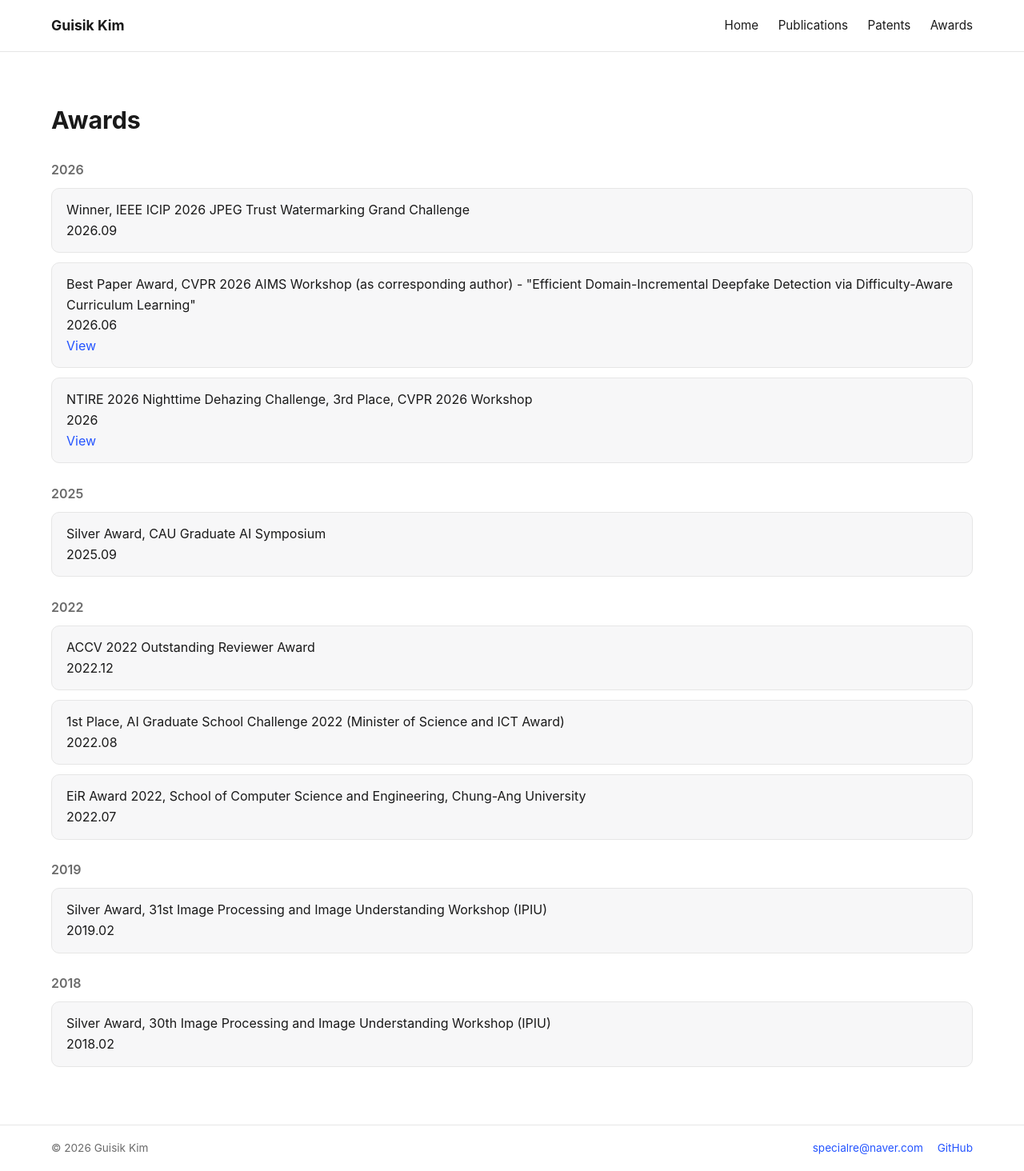
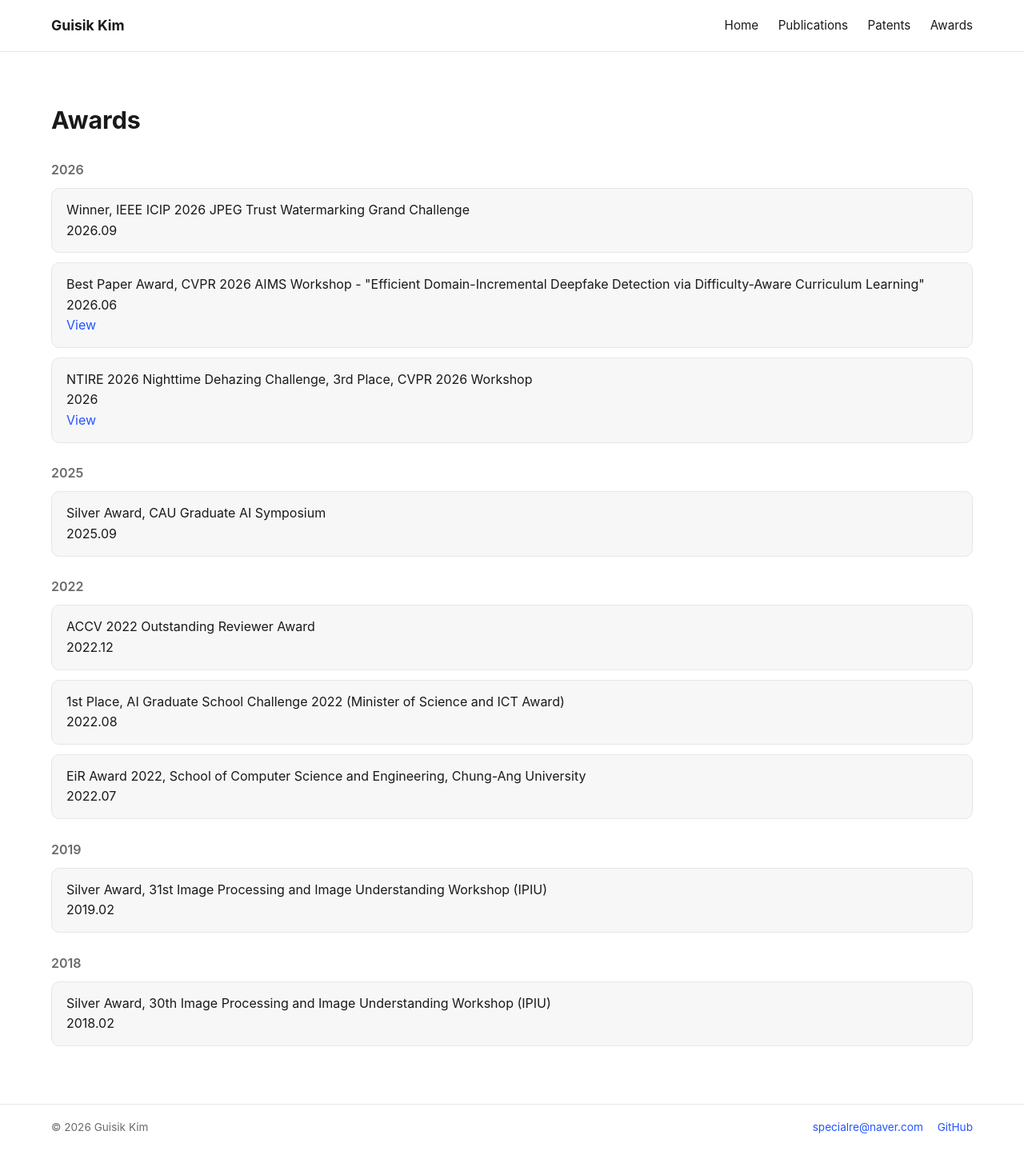
Before and after one commit to HIGHGUINet/HIGHGUINet.github.io, a Jekyll site: the page built from awards.md, in a window 1280 px wide. Shown: the whole page at 80% size. Built offline with Jekyll 4.4.1, drawn with Linux system fonts in a browser that asks for light colours; after the commit the page ends 1439 px from its top, so only the background shows below that.

Commit message:
Remove '(as corresponding author)' from AIMS Best Paper award entry
Co-Authored-By: Claude Sonnet 5 <noreply@anthropic.com>

```diff
--- a/_data/awards.yml
+++ b/_data/awards.yml
@@ -6,7 +6,7 @@
 
 - year: 2026
   date: "2026.06"
-  title: "Best Paper Award, CVPR 2026 AIMS Workshop (as corresponding author) - \"Efficient Domain-Incremental Deepfake Detection via Difficulty-Aware Curriculum Learning\""
+  title: "Best Paper Award, CVPR 2026 AIMS Workshop - \"Efficient Domain-Incremental Deepfake Detection via Difficulty-Aware Curriculum Learning\""
   file: "paper/2026/AIMS2026_best_paper_award.jpg"
 
 - year: 2026
```
